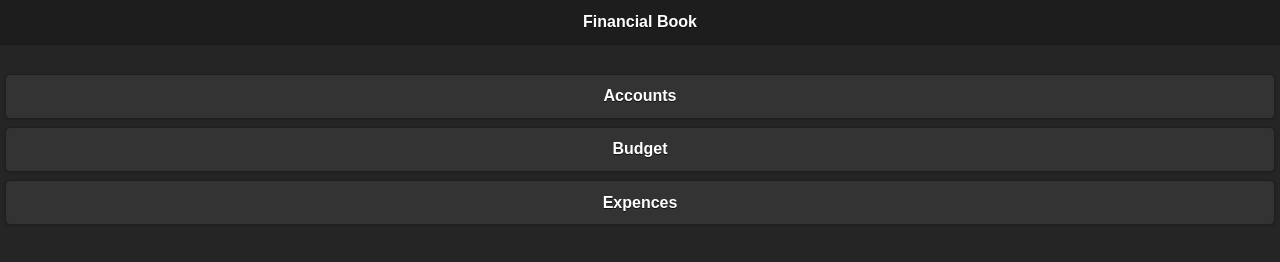
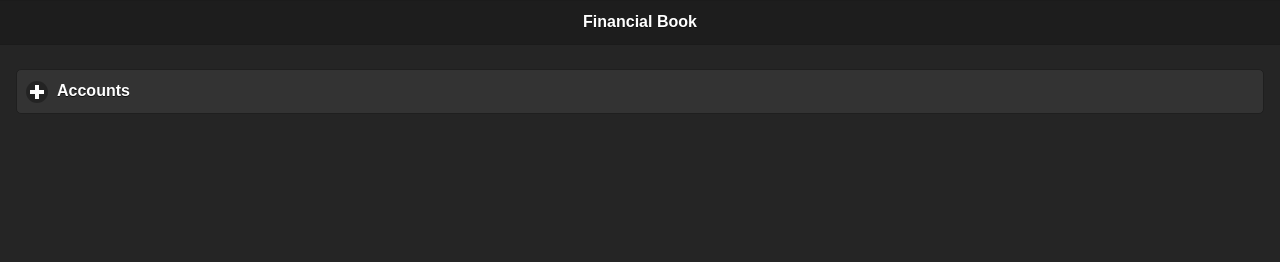
Before and after one commit to moorejo/financialBook, a plain HTML site: page index.html in a window 1280 px wide. Drawn offline with Linux system fonts and the light colour scheme.

Commit message:
Drop Down
I was able to get the drop down stuff working for the accounts. I also
added the config file. The stuff in the global.js will most likely be
deleted shortly.

```diff
--- a/inc/global.js
+++ b/inc/global.js
@@ -1,5 +1,6 @@
 // JavaScript Document
-$('#rules').bind('click', function(){
-		console.log('Click event fired on studetnsbtn');
-		$.mobile.changePage('#rules',[allowSamePageTransition = false]);
-	});
+
+//drop down menubar
+$(document).bind('mobileinit',function(){
+   $.mobile.selectmenu.prototype.options.nativeMenu = false;
+});
--- a/index.html
+++ b/index.html
@@ -16,17 +16,25 @@
         <h1>Financial Book</h1>
       </div>
 
-	<div id="grid">
+	<div data-role="main" class="ui-content">
+		<div data-role="collapsible">
+			<h1>Accounts</h1>
 
-    	<div class="ui-grid-solo">
-    		<div class="ui-block-a"><input type="button" value="Accounts"></div>
-			<div class="ui-block-a"><input type="button" value="Budget"></div>
-            <div class="ui-block-a"><input type="button" value="Expences"></div>
+			<div data-role="collapsible">
+				<h1>Checking</h1>
+					<input type="button" value="Checking One" />
+					<input type="button" value="Checking Two" />
+
+
+			</div>
+
+			<div data-role="collapsible">
+				<h1>Savings</h1>
+					<input type="button" value="Savings One" />
+					<input type="button" value="Savings Two" />
+			</div>
 		</div>
-
-    </div>
-
-</div>
+	</div>
 
 
 
```
Also changed, not shown: config.xml (added, +91 -0 lines).
